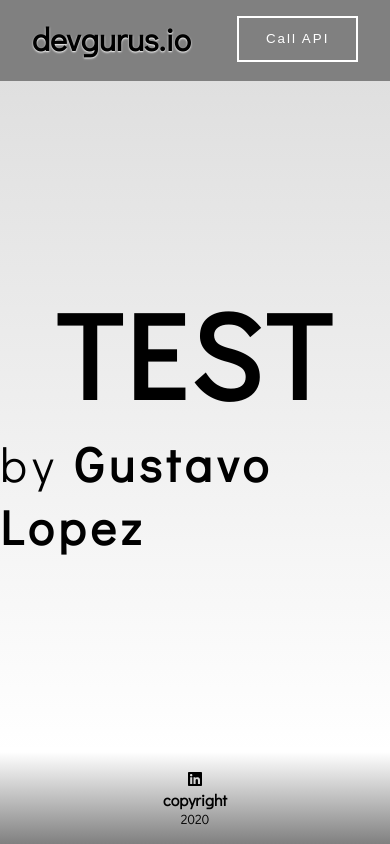
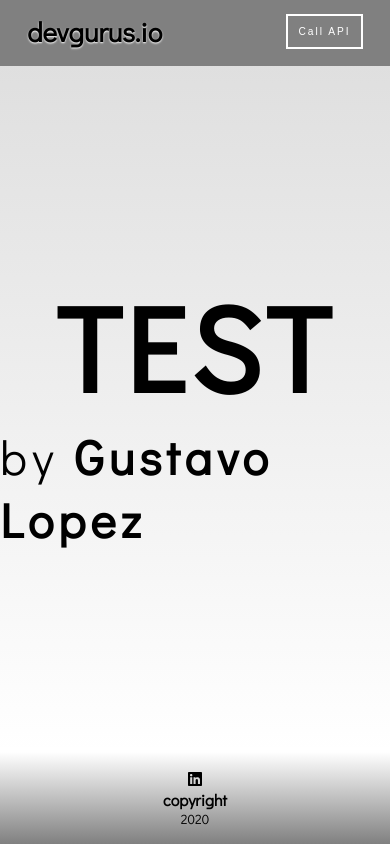
Before and after one commit to slave-of-the-code/devgurus-test, a React (Create React App) app: page / in a window 390 px wide. Built offline with nearby package versions, Linux system fonts and the light colour scheme.

Commit message:
Improvements for mobile size

```diff
--- a/src/components/Header/Header.css
+++ b/src/components/Header/Header.css
@@ -14,3 +14,14 @@
 .header .brand:hover {
   text-shadow: 0 1px 2px transparent;
 }
+
+@media screen and (max-width: 460px) {
+  .header {
+    font-size: 0.85em;
+  }
+
+  .header button {
+    padding: 1em;
+    font-size: 0.75em;
+  }
+}
--- a/src/components/PhotoDetail/PhotoDetail.css
+++ b/src/components/PhotoDetail/PhotoDetail.css
@@ -33,6 +33,7 @@
   grid-template-areas: 'description' 'date-language';
   grid-template-columns: 1fr;
   grid-template-rows: 1fr 5em;
+  padding-top: 0.5em;
 }
 
 .photo-detail .container-detail .detail > p {
@@ -46,3 +47,14 @@
   align-items: center;
   background: rgba(128, 128, 128, 0.15);
 }
+
+@media screen and (max-width: 460px) {
+  .photo-detail {
+    flex-direction: column;
+    padding: 1em;
+  }
+
+  .photo-detail .container-detail .detail .date-language {
+    flex-direction: column;
+  }
+}
--- a/src/components/PhotoItem/PhotoItem.css
+++ b/src/components/PhotoItem/PhotoItem.css
@@ -26,3 +26,16 @@
   /* white-space: nowrap; */
   text-overflow: ellipsis;
 }
+
+@media screen and (max-width: 460px) {
+  .photo-item {
+    flex-direction: column;
+    height: fit-content;
+    padding-top: 0.5em;
+    width: 90vw;
+  }
+
+  .photo-item-desc > p {
+    margin: 1em 0;
+  }
+}
```
